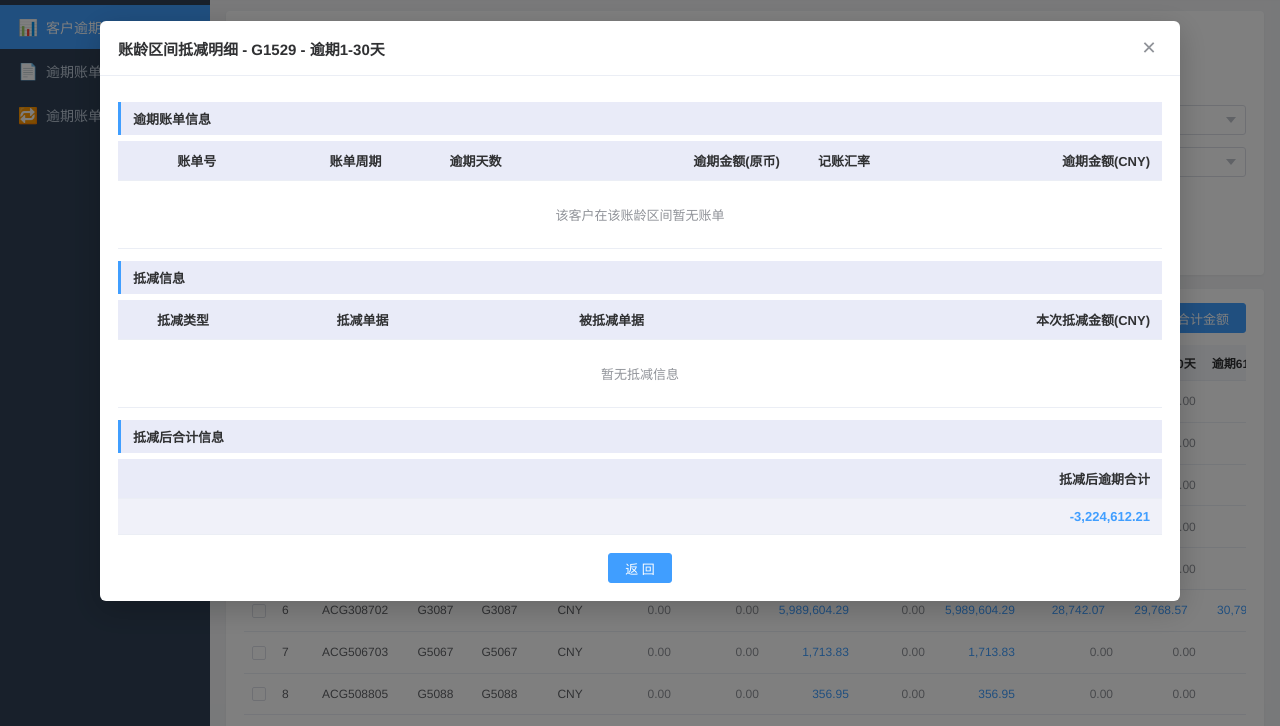
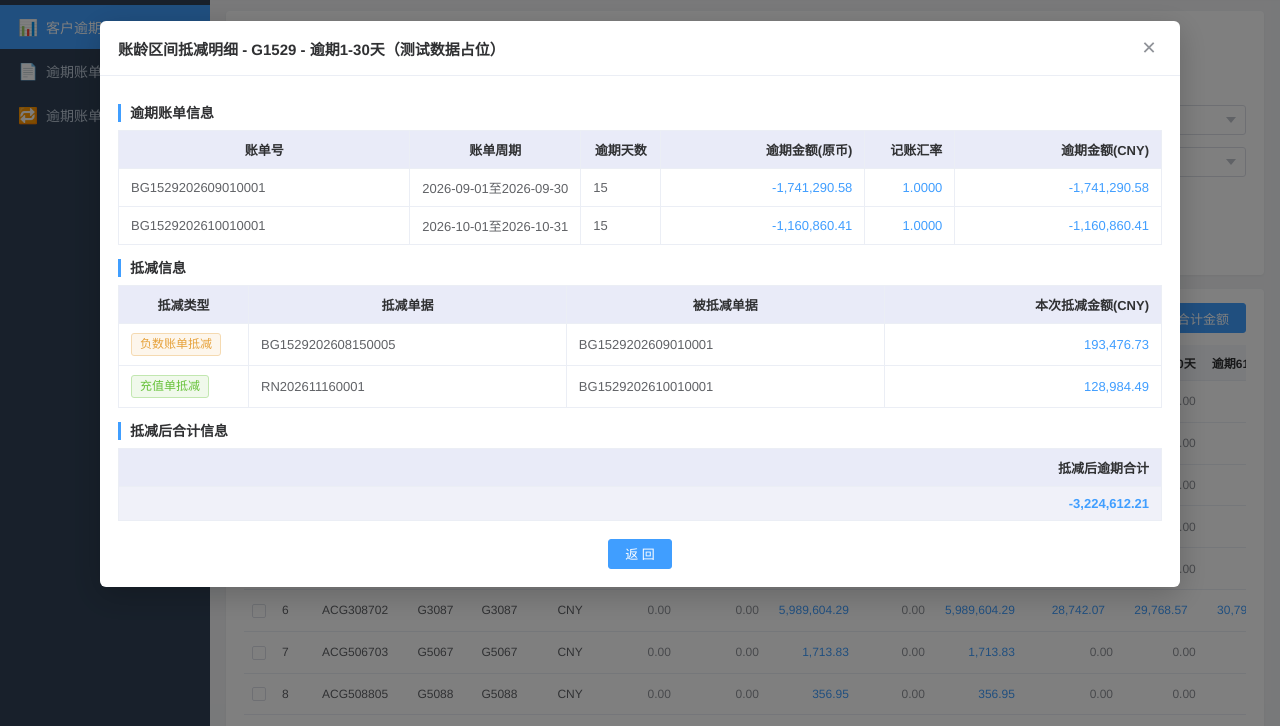
Before and after one commit to PMJeffHu/prototype-881, a plain HTML site: page index.html in a window 1280 px wide. Both pictures are taken after a click on the link "查看账龄明细". Shown: the part 59-785 px from the top of the page. Drawn offline with Linux system fonts and the light colour scheme.

Commit message:
账龄弹窗改为竖线标题+网格表格样式，无真实流水时填充测试数据占位

```diff
--- a/index.html
+++ b/index.html
@@ -384,8 +384,9 @@
   }
   .sd-table th.num { text-align: right; }
   .age-sec-label {
-    margin: 12px 0 6px; padding: 7px 12px; background: #E9EBF8;
-    color: var(--text-main); font-weight: 600; font-size: 13px; border-left: 3px solid var(--primary);
+    margin: 14px 0 8px; padding: 0 0 0 9px; background: transparent;
+    color: var(--text-main); font-weight: 600; font-size: 14px;
+    line-height: 18px; border-left: 3px solid var(--primary);
   }
   .sd-table td {
     padding: 10px 12px;
@@ -399,6 +400,13 @@
   .sd-table tbody tr { transition: background .15s; }
   .sd-table tbody tr:hover td { background: #F5F7FA; }
   .sd-table tr.sd-sum td { background: #F0F1F9; font-weight: 600; color: var(--text-main); }
+  #ageDialog .sd-table { border: 1px solid var(--border-light); }
+  #ageDialog .sd-table th,
+  #ageDialog .sd-table td {
+    border: 1px solid var(--border-light);
+    padding: 9px 12px;
+  }
+  #ageDialog .sd-table tbody tr:last-child td { border-bottom: 1px solid var(--border-light); }
   .sd-footer { display: flex; justify-content: center; padding: 14px 0 18px; }
 
   /* ===== 分页 ===== */
@@ -1787,6 +1795,28 @@ function openAgeDetail(custCode, key, amount) {
   });
   offsetTotal = Math.round(offsetTotal * 100) / 100;
 
+  /* 无真实流水时填充测试数据占位，保证三张表均有内容且合计恒等式成立 */
+  if (!items.length) {
+    var demoDays = range[1] === Infinity ? 400 : Math.floor((range[0] + range[1]) / 2);
+    var demoOffset = Math.round(Math.abs(afterTotal) * 0.1 * 100) / 100;
+    var demoA1 = Math.round(demoOffset * 0.6 * 100) / 100;
+    var demoA2 = Math.round((demoOffset - demoA1) * 100) / 100;
+    var demoData = [
+      { bill: 'B' + custCode + '202609010001', cycle: '2026-09-01至2026-09-30',
+        type: '负数账单抵减', src: 'B' + custCode + '202608150005', amt: demoA1 },
+      { bill: 'B' + custCode + '202610010001', cycle: '2026-10-01至2026-10-31',
+        type: '充值单抵减', src: 'RN202611160001', amt: demoA2 }
+    ];
+    demoData.forEach(function (d) {
+      items.push({
+        bill: { no: d.bill, billCycle: d.cycle, days: demoDays, rate: 1, cny: 0 },
+        ev: { type: d.type, srcNo: d.src, targetNo: d.bill, amt: d.amt }
+      });
+    });
+    offsetTotal = demoOffset;
+    document.getElementById('ageDialogTitle').textContent += '（测试数据占位）';
+  }
+
   /* 逾期金额(CNY)按权重分摊，使 逾期金额合计 - 本次抵减合计 = 当前账龄区间金额 */
   var beforeTotal = Math.round((afterTotal + offsetTotal) * 100) / 100;
   var weights = items.map(function (it) { return it.ev ? Math.max(it.ev.amt, 0) : Math.max(it.bill.cny, 0); });
@@ -1819,12 +1849,6 @@ function openAgeDetail(custCode, key, amount) {
       + '<td class="num">' + fmtNum(it.ev ? it.ev.amt : 0) + '</td>'
       + '</tr>';
   });
-  if (!items.length) {
-    billRows = '<tr><td colspan="6" style="text-align:center;padding:24px 0;color:#909399;">该客户在该账龄区间暂无账单</td></tr>';
-    offsetRows = '<tr><td colspan="4" style="text-align:center;padding:24px 0;color:#909399;">暂无抵减信息</td></tr>';
-    beforeTotal = afterTotal; /* 无抵减：抵减后逾期合计仍等于当前账龄区间金额 */
-    offsetTotal = 0;
-  }
   document.getElementById('ageBillBody').innerHTML = billRows;
   document.getElementById('ageOffsetBody').innerHTML = offsetRows;
   document.getElementById('ageTotalBody').innerHTML = '<tr class="sd-sum">'
```
